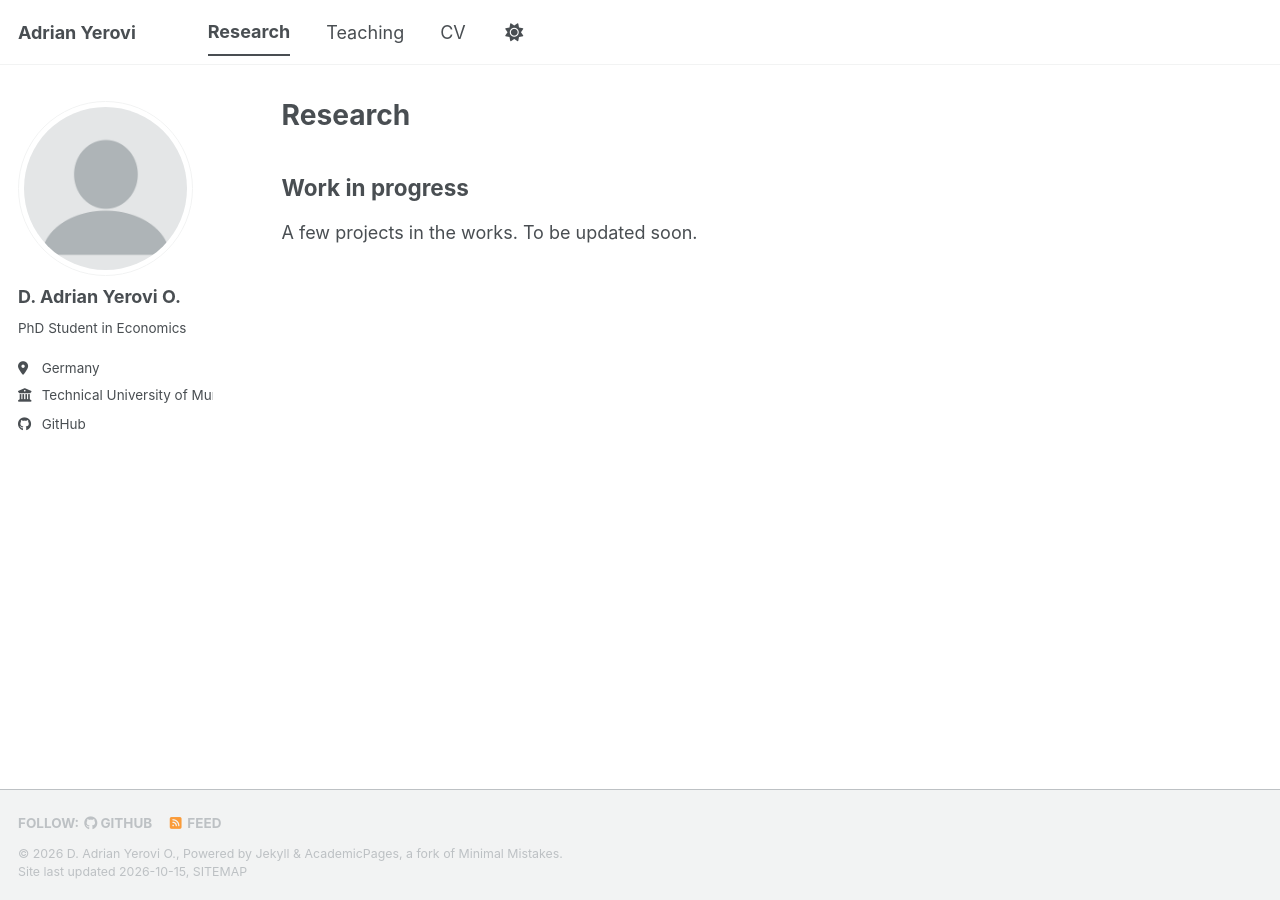
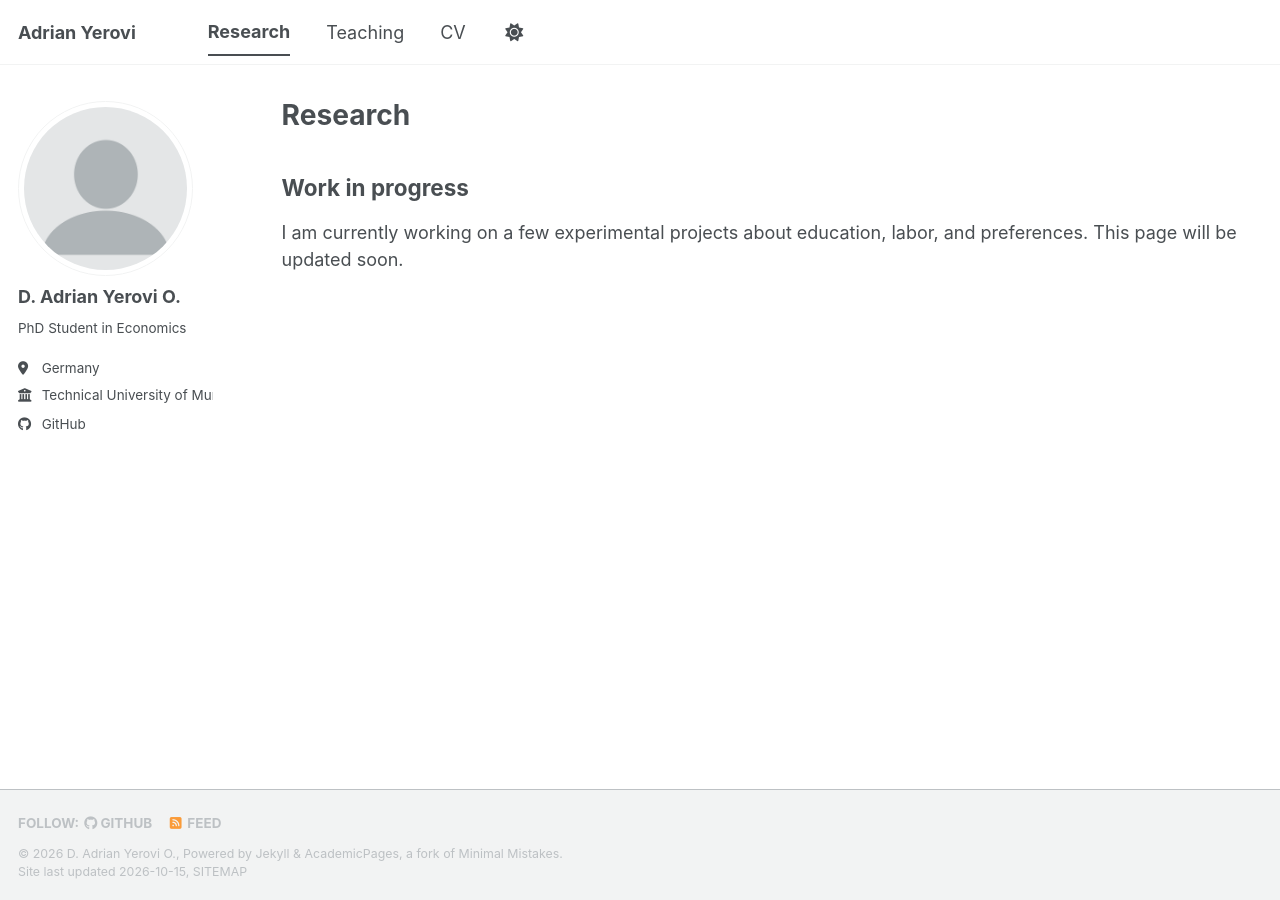
Before and after one commit to AYerovi/AYerovi.github.io, a Jekyll site: the page built from _pages/research.md, in a window 1280 px wide. Built offline with Jekyll 4.4.1, drawn with Linux system fonts in a browser that asks for light colours; a style sheet for code colours, icons or effects is not loaded.

Commit message:
Update research.md

```diff
--- a/_pages/research.md
+++ b/_pages/research.md
@@ -6,4 +6,4 @@ author_profile: true
 ---
 
 ## Work in progress
-A few projects in the works. To be updated soon.
+I am currently working on a few experimental projects about education, labor, and preferences. This page will be updated soon.
```
